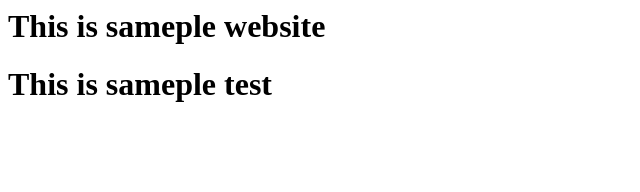
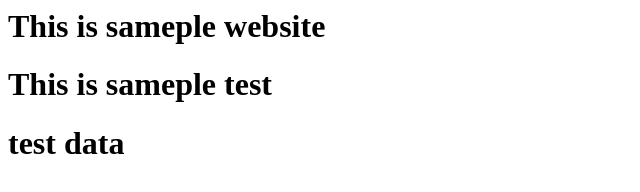
Before and after one commit to mohanraz81/webapp123, a plain HTML site: page index.html in a window 1280 px wide. Shown: the whole page, without its empty margins (0-640 px from the left). Drawn offline with Linux system fonts and the light colour scheme.

Commit message:
dev branch

```diff
--- a/index.html
+++ b/index.html
@@ -1,2 +1,3 @@
 <h1>This is sameple website</h1>
 <h1>This is sameple test</h1>
+<h1>test data</h1>
```
